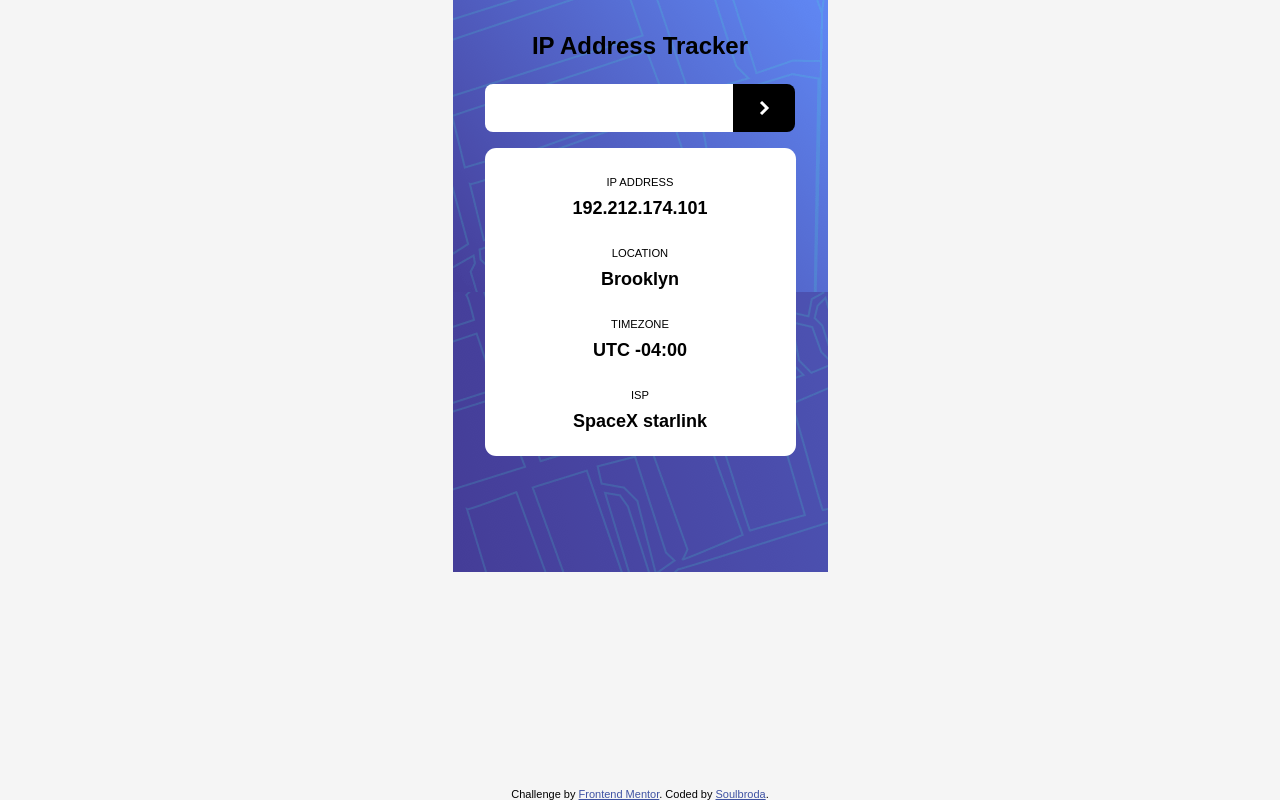
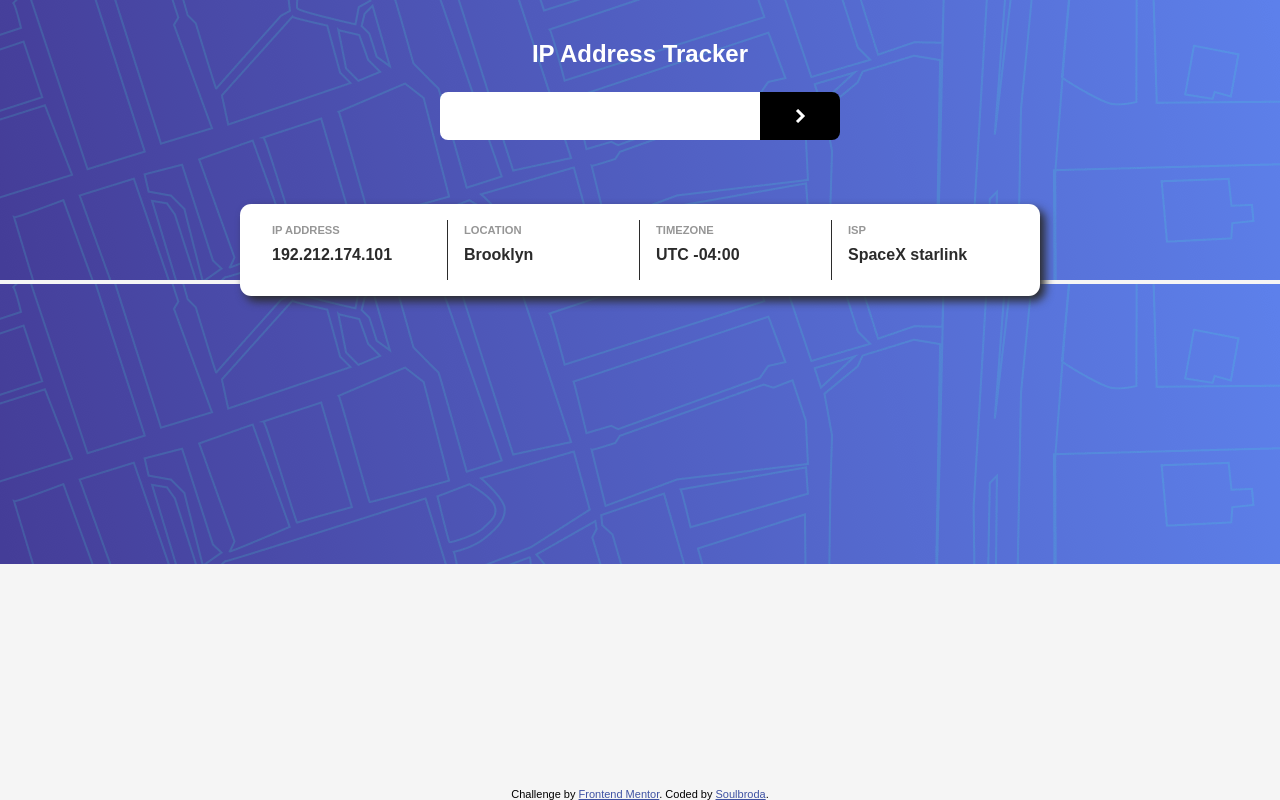
Before and after one commit to SOULBRODA023/SoulIpTracker, a plain HTML site: page index.html in a window 1280 px wide. Drawn offline with nearby package versions, Linux system fonts and the light colour scheme.

Commit message:
a little media query, added a readme file and doing some touch up

```diff
--- a/index.html
+++ b/index.html
@@ -55,7 +55,7 @@
 
   <div class="attribution">
     Challenge by <a href="https://www.frontendmentor.io?ref=challenge" target="_blank">Frontend Mentor</a>.
-    Coded by <a href="#">Soulbroda</a>.
+    Coded by <a href="https://github.com/SOULBRODA023">Soulbroda</a>.
   </div>
 </body>
 </html>
--- a/index.js
+++ b/index.js
@@ -1,7 +1,8 @@
 const submitButton = document.querySelector(".submit");
 let map = null;
 async function fetchApiData() {
-    const input = document.querySelector(".Ipsearch").value;
+    const inputted =  document.querySelector(".Ipsearch")
+    const input =inputted.value;
     const ipAddress = document.querySelector(".IP");
     const location = document.querySelector(".location");
     const time = document.querySelector(".time");
@@ -12,18 +13,17 @@ async function fetchApiData() {
         const ipApi = await fetch(apiUrl);
         if (ipApi.ok) {
             const data = await ipApi.json();
-            console.log(data);
-            console.log(input);
             ipAddress.textContent = data.ip;
             location.textContent = `${data.location.country}, ${data.location.region}`;
             time.textContent = `${ data.location.timezone}`;
             internetService.textContent = data.isp;
-
+               inputted.value = "";
             if (map) {
                 map.remove();
             }
 
             // Create a new map using Leaflet and display it in the 'map' div
+
             map = L.map('map').setView([data.location.lat, data.location.lng], 13);
 
             L.tileLayer('https://{s}.tile.openstreetmap.org/{z}/{x}/{y}.png').addTo(map);
--- a/style.css
+++ b/style.css
@@ -19,15 +19,27 @@ img{
     display: block;
     max-width: 100%;
 }
+:root{
+    --VeryDarkGray: hsl(0, 0%, 17%);
+    --DarkGray: hsl(0, 0%, 59%);
+}
+.custom-marker {
+    background-image: url('./images/icon-arrow.svg');
+    width: 30px;
+    height: 30px;
+}
+@media screen and (min-width:375px) {
+
 main{
     background: url('./images/pattern-bg-mobile.png') no-repeat;
     width: 375px;
 }
 .display_board{
-    padding:2rem;
+    padding:1rem;
 }
 .display_board h2{
-    text-align:center
+    text-align:center;
+    color:white;
 }
 .search{
    display:flex;
@@ -61,6 +73,7 @@ main{
   .overlay__container{
     position: relative;
   }
+
   .map__container {
     position: relative;
     top:8rem;
@@ -84,21 +97,70 @@ main{
     margin-top: 1rem;
     background-color: white;
     text-align: center;
-    padding:1.5rem 1.5rem;
+    padding:1rem 1rem;
     border-radius: 0.7rem;
+    box-shadow: 5px 5px 10px var(--VeryDarkGray) ;
 }
 .address:not(:last-child){
-    padding-bottom:1.5rem ;
+    padding-bottom:1rem ;
 }
 .small{
     font-size:0.7rem;
-    font-weight: 400;
+    font-weight: 700;
+    color: var(--DarkGray);
 }
 .display{
-    font-size: 1.125rem;
+    font-size: 1rem;
     font-weight: 700;
-    margin-top:0.5rem;
+    padding-top:0.5rem;
+    color: var(--VeryDarkGray);
 }
+}
+
+@media screen and (min-width: 720px) {
+   .display_board{
+    margin-top:1.5rem;
+   }
+    main {
+        background: url('./images/pattern-bg-desktop.png') no-repeat;
+        width: 100vw;
+    }
+    .search{
+        max-width:25rem;
+        margin-left:auto;
+        margin-right:auto;
+
+    }
+    .Ipsearch, .submit{
+        cursor: pointer;
+    }
+    .mapinfo{
+        max-width:50rem;
+        margin-inline: auto;
+        display: grid;
+        grid-template-columns: repeat(4, 1fr);
+        align-items: center;
+        margin-top: 4rem;
+
+    }
+    .address:not(:last-child){
+        border-right: 1px solid var(--VeryDarkGray);
+        height:100%;
+    }
+    .address{
+        text-align: left;
+        padding-left:1rem;
+    }
+    .address:last-child{
+        padding-bottom:1rem;
+    }
+}
+
+
+
+
+
+
 .attribution{
     margin-top:auto;
 }
```
Also changed, not shown: images/Screenshot 2023-09-21 at 12-31-17 Frontend Mentor IP Address Tracker.png (added), 2 other files.
